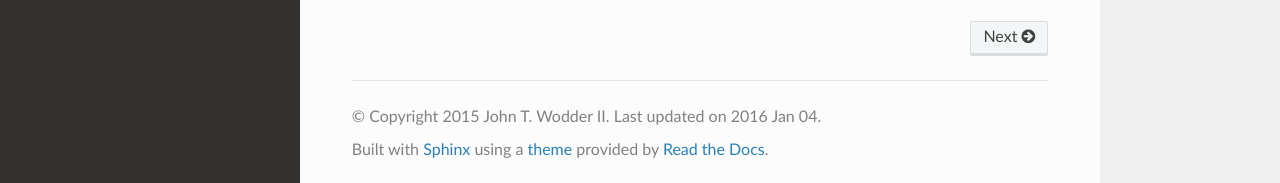
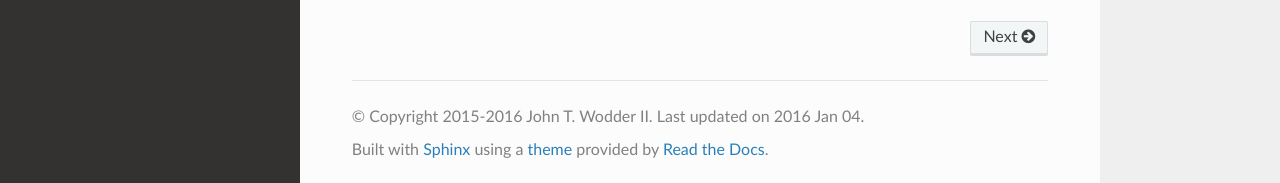
Before and after one commit to jwodder/doapi, a Sphinx documentation site: the page built from docs/index.rst, in a window 1280 px wide and 1082 px high. Shown: the part 896-1079 px from the top of the window. Built offline with Sphinx 7.4.7 and the Read the Docs theme 2.0.0, drawn with Linux system fonts in a browser that asks for light colours.

Commit message:
Updated copyright year

```diff
--- a/docs/conf.py
+++ b/docs/conf.py
@@ -55,7 +55,7 @@ master_doc = 'index'
 
 # General information about the project.
 project = u'doapi'
-copyright = u'2015 John T. Wodder II'
+copyright = u'2015-2016 John T. Wodder II'
 author = u'John T. Wodder II'
 
 # The version info for the project you're documenting, acts as replacement for
```
Also changed, not shown: 1 other file.
